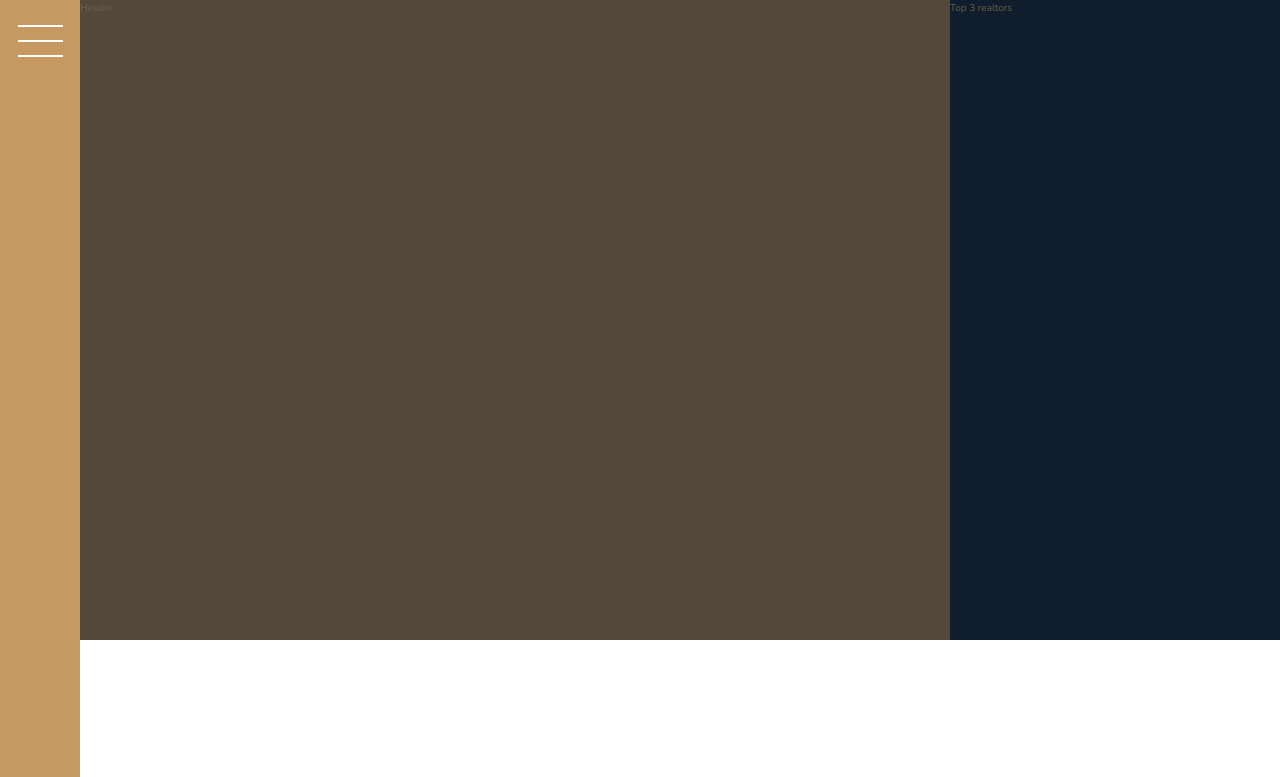
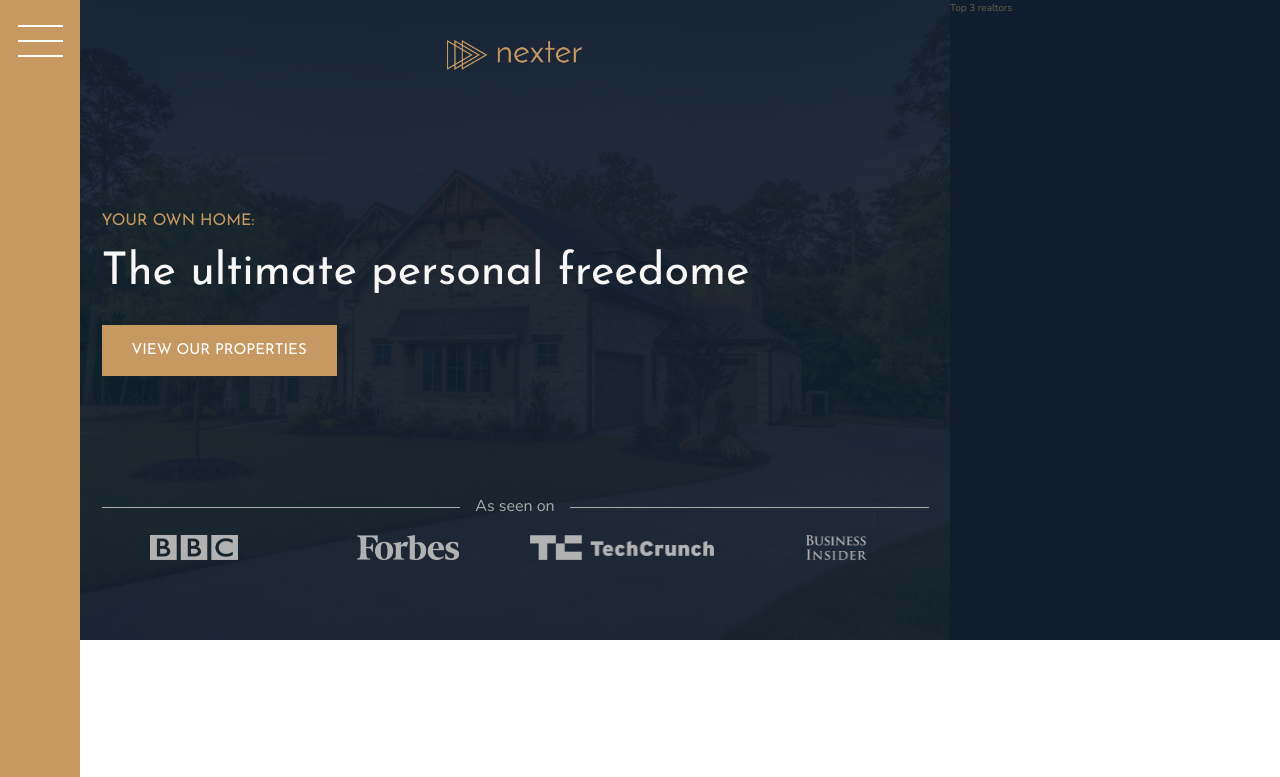
Before and after one commit to Youssef-AbuTaleb/Nexter, a website: page index.html in a window 1280 px wide. Shown: the top 777 px of the page. Drawn offline with nearby package versions, Linux system fonts and the light colour scheme.

Commit message:
add the website header

```diff
--- a/index.html
+++ b/index.html
@@ -19,7 +19,19 @@
       <button class="nav-btn"></button>
     </div>
 
-    <div class="header">Header</div>
+    <div class="header">
+      <img src="img/logo.png" alt="Nexter logo" class="header__logo" />
+      <h3 class="heading-3">Your own home:</h3>
+      <h1 class="heading-1">The ultimate personal freedome</h1>
+      <button class="btn header__btn">View our properties</button>
+      <div class="header__seenon-text">As seen on</div>
+      <div class="header__seenon-logos">
+        <img src="img/logo-bbc.png" alt="bbc logo" />
+        <img src="img/logo-forbes.png" alt="forbes logo" />
+        <img src="img/logo-techcrunch.png" alt="techcrunch logo" />
+        <img src="img/logo-bi.png" alt="bi logo" />
+      </div>
+    </div>
 
     <div class="realtors">Top 3 realtors</div>
 
--- a/sass/_header.scss
+++ b/sass/_header.scss
@@ -1,4 +1,59 @@
 .header {
   background-color: $color-grey-dark-1;
   grid-column: full-start / col-end 6;
+  background-image: linear-gradient(
+      rgba($color-secondary, 0.93),
+      rgba($color-secondary, 0.93)
+    ),
+    url("../img/hero.jpeg");
+  background-size: cover;
+  background-position: center;
+  padding: 8rem;
+  padding-top: 4rem;
+
+  display: grid;
+  grid-template-rows: 1fr min-content 6rem 1fr;
+  grid-template-columns: max-content;
+  grid-row-gap: 1.5rem;
+  justify-content: center;
+
+  &__logo {
+    height: 3rem;
+    justify-self: center;
+  }
+
+  &__btn {
+    align-self: start;
+    justify-self: start;
+  }
+
+  &__seenon-text {
+    display: grid;
+    grid-template-columns: 1fr max-content 1fr;
+    grid-column-gap: 1.5rem;
+    align-items: center;
+
+    font-size: 1.6rem;
+    color: $color-grey-light-2;
+
+    &::before,
+    &::after {
+      content: "";
+      height: 1px;
+      display: block;
+      background-color: currentColor;
+    }
+  }
+
+  &__seenon-logos {
+    display: grid;
+    grid-template-columns: repeat(4, 1fr);
+    grid-gap: 3rem;
+    justify-items: center;
+
+    img {
+      height: 2.5rem;
+      filter: brightness(70%);
+    }
+  }
 }
--- a/sass/_typography.scss
+++ b/sass/_typography.scss
@@ -5,6 +5,9 @@
 
 .heading-1 {
   @extend %heading;
+  font-size: 4.5rem;
+  color: $color-grey-light-1;
+  line-height: 1;
 }
 
 .heading-2 {
```
Also changed, not shown: css/style.css.
